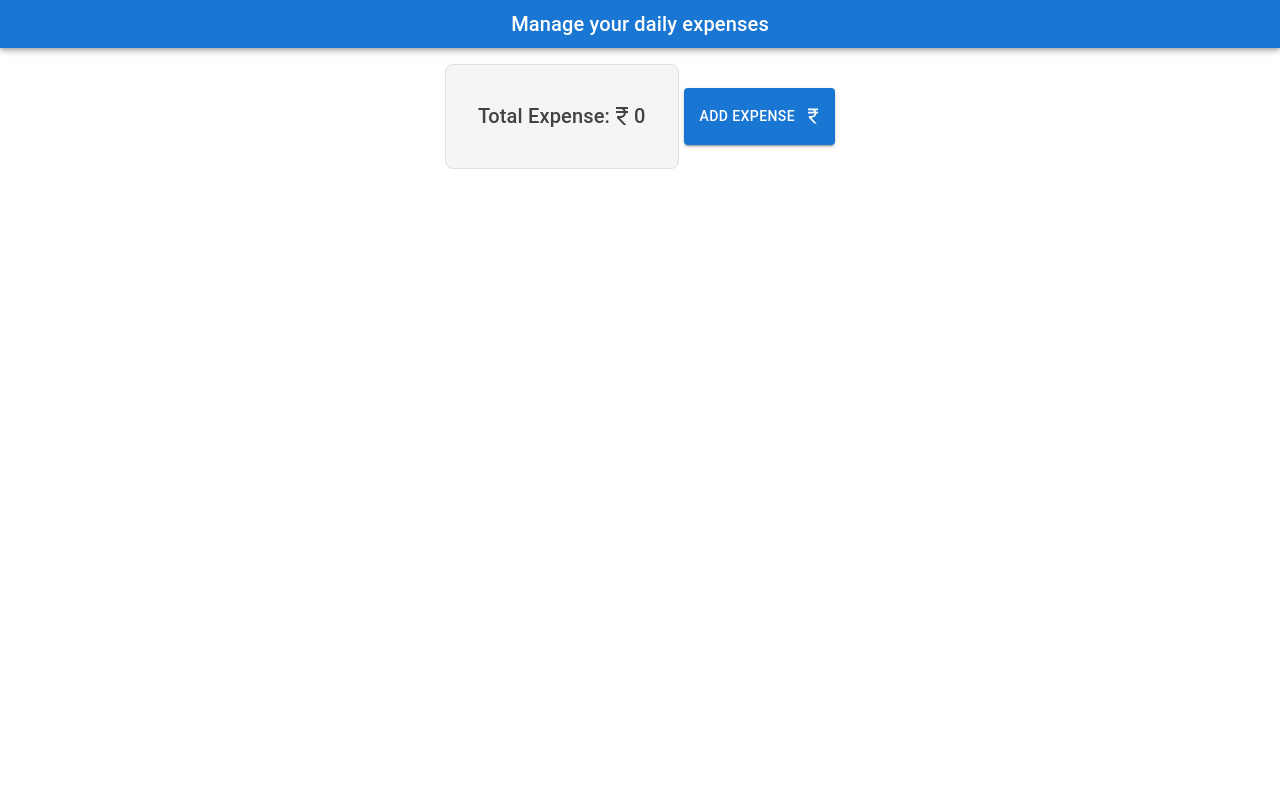
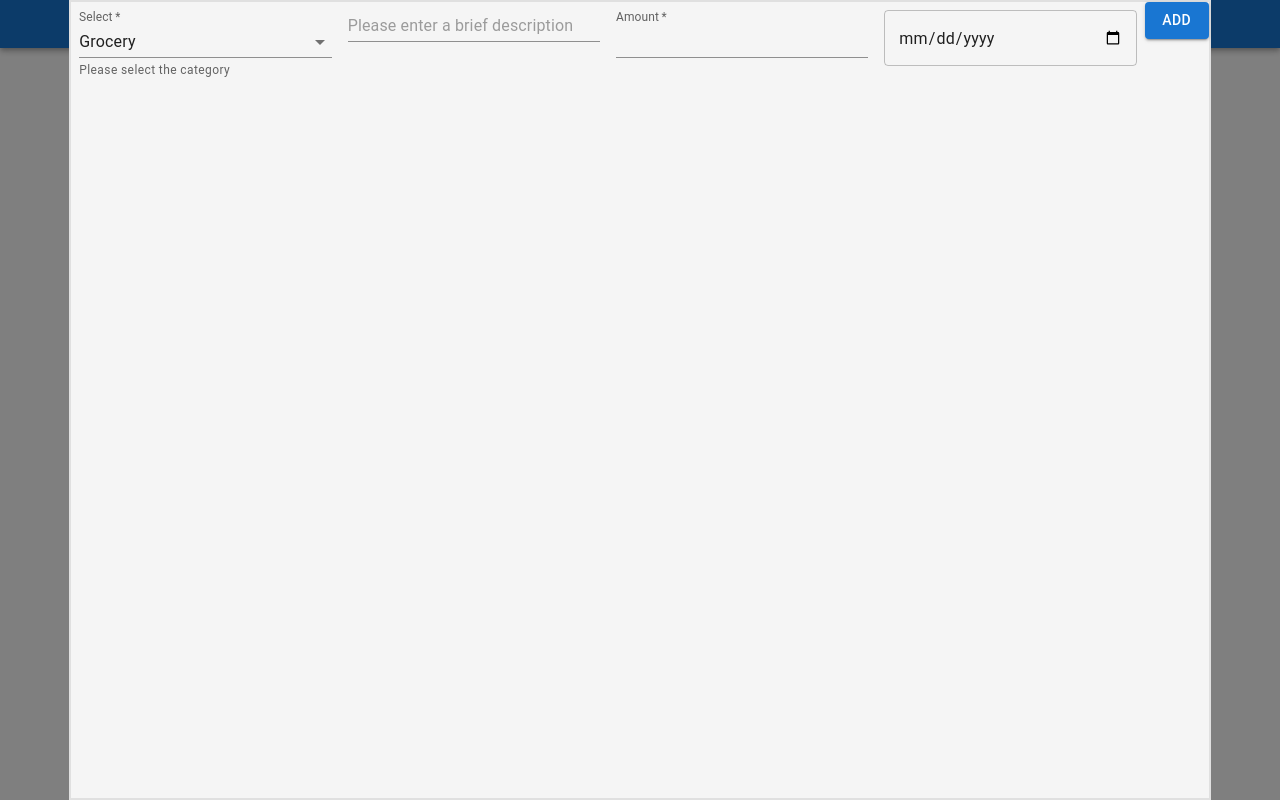
Before and after one commit to maheshnnaik/expense-tracker, a React (Create React App) app: page / in a window 1280 px wide. Both pictures are taken after a click on the button "ADD EXPENSE". Built offline with nearby package versions, Linux system fonts and the light colour scheme.

Commit message:
Display addexpense UI on clicking button

```diff
--- /dev/null
+++ b/src/component/AddTransaction.css
@@ -0,0 +1,4 @@
+.add-transaction {
+	display: flex;
+	width: 30vw;
+}
--- /dev/null
+++ b/src/component/AddTransaction.tsx
@@ -0,0 +1,108 @@
+import React, { useState } from "react";
+import { Box, Button, FormControl, Modal, SxProps } from "@mui/material";
+import { TextField } from "@mui/material";
+import { MenuItem } from "@mui/material";
+import "./AddTransaction.css";
+import { Theme } from "@emotion/react";
+
+const categories = ["Grocery", "Rent", "Salary", "Tax", "Miscellaneous"];
+interface AddTransactionProps {
+	open: boolean;
+	setShowAddExpenseForm: any;
+}
+
+const modalStyle: SxProps<Theme> = {
+	width: "100%",
+	display: "flex",
+	justifyContent: "center",
+};
+export const AddTransaction = (props: AddTransactionProps) => {
+	const [category, setCategory] = useState<string>("");
+	const [description, setDescription] = useState<string>("");
+	const [amount, setAmount] = useState<number>();
+	const [date, setDate] = useState<Date>();
+
+	const handleCategory = (event: any) => {
+		setCategory(event.target.value);
+	};
+	const handleDescription = (event: any) => {
+		setDescription(event.target.value);
+	};
+	const handleDate = (event: any) => {
+		console.log(event.target.value);
+		setDate(event.target.value);
+	};
+	const handleAmount = (event: any) => {
+		setAmount(event.target.value);
+	};
+	const handleSubmit = () => {};
+
+	return (
+		<div className="add-transaction">
+			<Modal
+				open={props.open}
+				onClose={() => {
+					props.setShowAddExpenseForm(false);
+				}}
+				sx={modalStyle}
+			>
+				<Box
+					component="form"
+					sx={{
+						"& .MuiTextField-root": { m: 1, width: "25ch" },
+						bgcolor: (theme) =>
+							theme.palette.mode === "dark" ? "#101010" : "grey.100",
+						color: (theme) =>
+							theme.palette.mode === "dark" ? "grey.300" : "grey.800",
+						border: "2px solid",
+						borderColor: (theme) =>
+							theme.palette.mode === "dark" ? "grey.800" : "grey.300",
+					}}
+					onSubmit={handleSubmit}
+				>
+					<TextField
+						id="outlined"
+						select
+						label="Select"
+						helperText="Please select the category"
+						defaultValue={categories[0]}
+						variant="standard"
+						required
+					>
+						{categories.map((category, index) => {
+							return (
+								<MenuItem key={index} value={category} onClick={handleCategory}>
+									{category}
+								</MenuItem>
+							);
+						})}
+					</TextField>
+					<TextField
+						id="standard-multiline-flexible"
+						placeholder="Please enter a brief description"
+						variant="standard"
+						required
+						onChange={handleDescription}
+					/>
+					<TextField
+						id="standard-number"
+						label="Amount"
+						type="number"
+						InputLabelProps={{
+							shrink: true,
+						}}
+						variant="standard"
+						required
+						onChange={handleAmount}
+					/>
+					<TextField
+						type="date"
+						defaultValue={new Date().toLocaleDateString()}
+						onChange={handleDate}
+					/>
+					<Button variant="contained">Add</Button>
+				</Box>
+			</Modal>
+		</div>
+	);
+};
--- a/src/component/Home.tsx
+++ b/src/component/Home.tsx
@@ -1,9 +1,16 @@
 import { AppBar, Box, Button, Toolbar, Typography } from "@mui/material";
 import React, { useState } from "react";
 import { CurrencyRupee } from "@mui/icons-material";
+import { AddTransaction } from "./AddTransaction";
 
 export const Home = (props: any) => {
+	const [allTransaction, setAllTransaction] = useState([]);
 	const [totalExpense, setTotalExpense] = useState(0);
+	const [showAddExpenseForm, setShowAddExpenseForm] = useState(false);
+
+	const onAddExpenseClick = () => {
+		setShowAddExpenseForm(true);
+	}
 
 	return (
 		<>
@@ -47,11 +54,18 @@ export const Home = (props: any) => {
 					<Button sx={{
 						my: 5,
 						p: 2
-					}} variant="contained" size="medium" endIcon={<CurrencyRupee />} >
+					}} variant="contained" size="medium" endIcon={<CurrencyRupee />} onClick={onAddExpenseClick}>
 						Add Expense
 					</Button>
 				</div>
 			</Box>
+			{
+				showAddExpenseForm &&
+					<AddTransaction
+						open={showAddExpenseForm}
+						setShowAddExpenseForm={setShowAddExpenseForm}
+					/>
+			}
 		</>
 	);
 };
```
